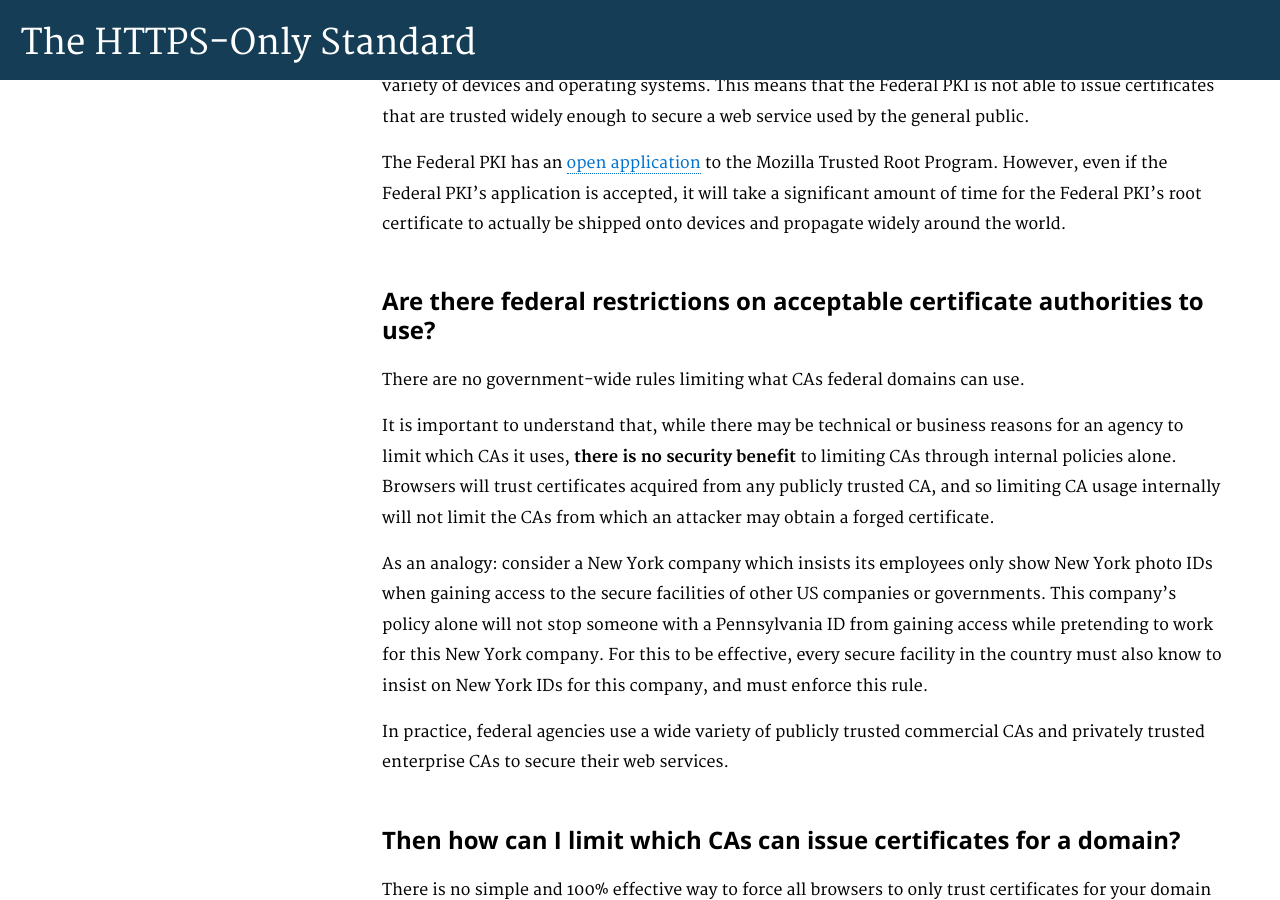
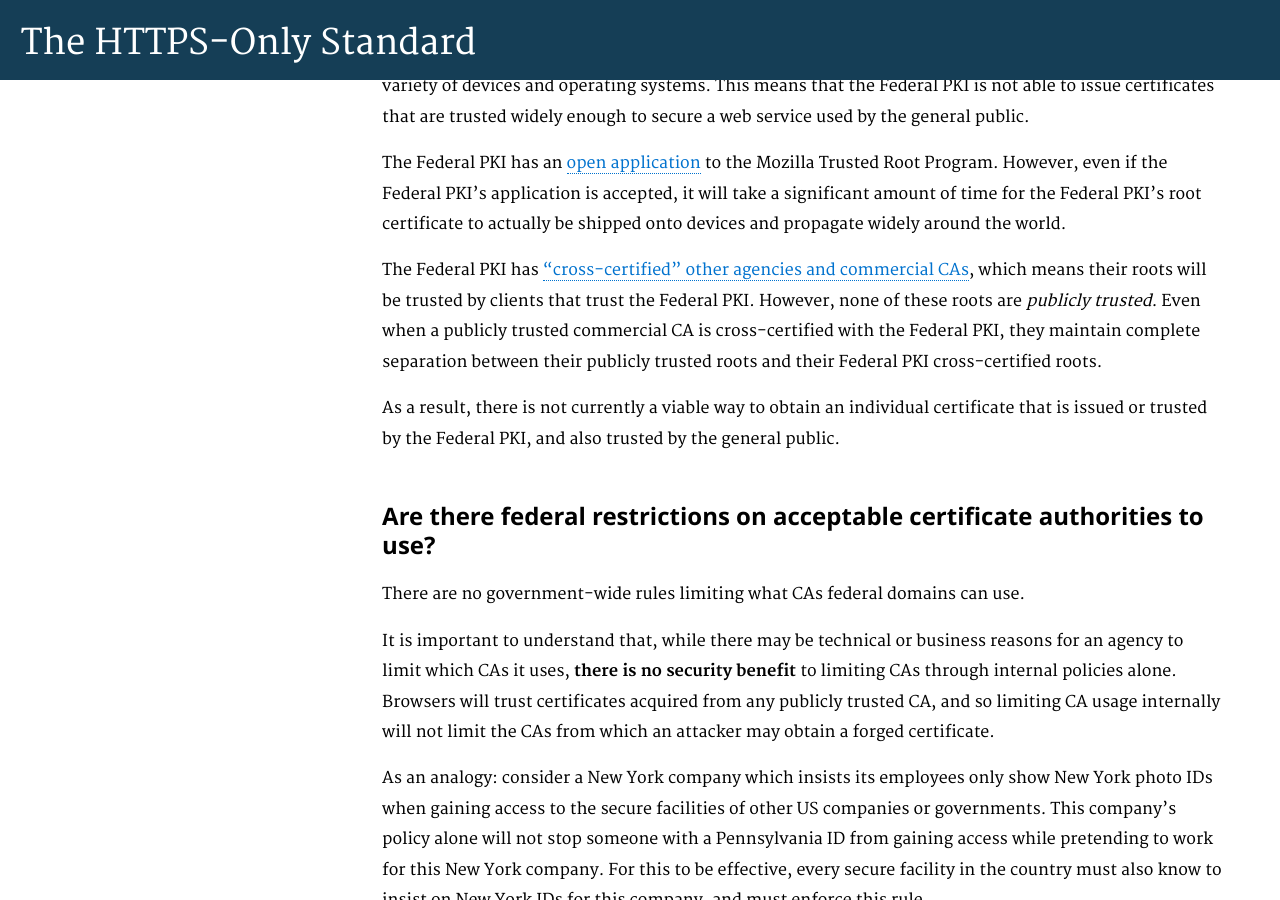
Before and after one commit to GSA/https, a Jekyll site: the page built from pages/certificates.md, in a window 1280 px wide and 900 px high, scrolled down 2913 px. Built offline with Jekyll 4.4.1, drawn with Linux system fonts in a browser that asks for light colours; Markdown is read by kramdown in place of the engine named in the settings; some of the changed text lies outside the part shown.

Commit message:
add language about cross-certification

```diff
--- a/_config.yml
+++ b/_config.yml
@@ -44,7 +44,7 @@ navigation:
   url: /faq/
 - text: Certificates
   url: /certificates/
-- text: Strict Transport Security
+- text: HTTP Strict Transport Security
   url: /hsts/
 - text: Server Name Indication
   url: /sni/
--- a/pages/certificates.md
+++ b/pages/certificates.md
@@ -70,6 +70,10 @@ The [Federal PKI](http://www.idmanagement.gov/federal-public-key-infrastructure)
 
 The Federal PKI has an [open application](https://bugzilla.mozilla.org/show_bug.cgi?id=478418) to the Mozilla Trusted Root Program. However, even if the Federal PKI's application is accepted, it will take a significant amount of time for the Federal PKI's root certificate to actually be shipped onto devices and propagate widely around the world.
 
+The Federal PKI has ["cross-certified" other agencies and commercial CAs](http://www.idmanagement.gov/entities-cross-certified-federal-bridge), which means their roots will be trusted by clients that trust the Federal PKI. However, none of these roots are _publicly trusted_. Even when a publicly trusted commercial CA is cross-certified with the Federal PKI, they maintain complete separation between their publicly trusted roots and their Federal PKI cross-certified roots.
+
+As a result, there is not currently a viable way to obtain an individual certificate that is issued or trusted by the Federal PKI, and also trusted by the general public.
+
 ## Are there federal restrictions on acceptable certificate authorities to use?
 
 There are no government-wide rules limiting what CAs federal domains can use.
```
